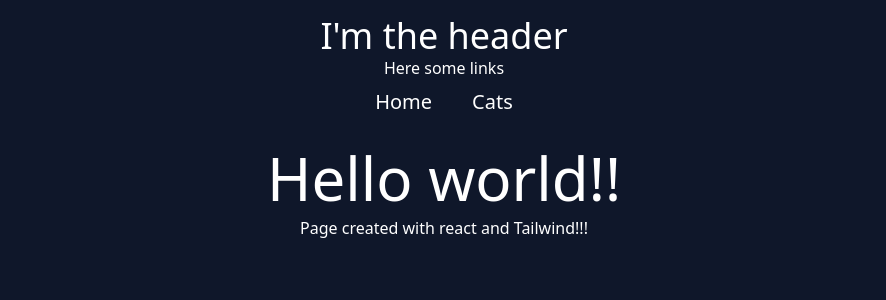
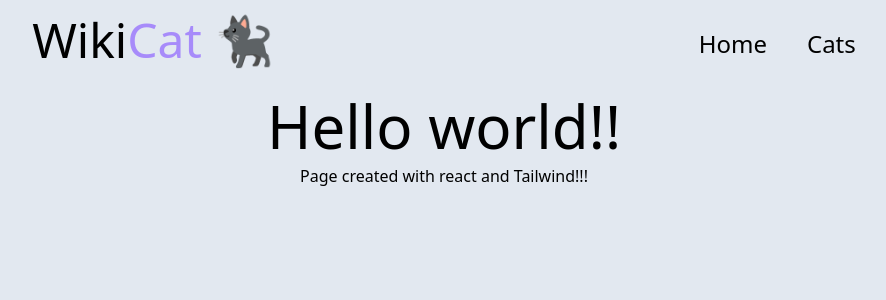
Before and after one commit to ArmandoAlmanza/WikiCat, a React (Vite) app: page / in a window 1280 px wide. Shown: the top 300 px of the page, without its empty margins (196-1082 px from the left). Built offline with nearby package versions, Linux system fonts and the light colour scheme.

Commit message:
start styling the page

```diff
--- a/index.html
+++ b/index.html
@@ -6,7 +6,7 @@
     <meta name="viewport" content="width=device-width, initial-scale=1.0" />
     <title>WikiCat</title>
   </head>
-  <body class="bg-slate-900 text-white h-screen">
+  <body class="bg-slate-200 h-screen text-black">
     <div id="root"></div>
     <script type="module" src="/src/main.jsx"></script>
   </body>
--- a/src/App.jsx
+++ b/src/App.jsx
@@ -1,13 +1,10 @@
-
 function App() {
     return (
-        <main className="">
-            <div className="p-4">
-                <h1 className="text-center text-6xl mb-2">Hello world!!</h1>
-                <p className="text-center">
-                    Page created with react and Tailwind!!!
-                </p>
-            </div>
+        <main className="p-4">
+            <h1 className="text-center text-6xl mb-2">Hello world!!</h1>
+            <p className="text-center">
+                Page created with react and Tailwind!!!
+            </p>
         </main>
     );
 }
--- /dev/null
+++ b/src/components/Cats/CatProperty.jsx
@@ -0,0 +1,12 @@
+const CatProperty = ({name, property}) => {
+    return (
+        <div>
+            <p>The cat has this {name} level {property} </p>
+			<p>{
+				property > 3 ? `Has a very high ${name} level` : ``
+			} </p>
+        </div>
+    );
+};
+
+export default CatProperty;
--- a/src/components/Cats/Cats.jsx
+++ b/src/components/Cats/Cats.jsx
@@ -13,6 +13,11 @@ const Cats = () => {
         origin: "",
         description: "",
         id: "",
+        adaptability: 0,
+        affection_level: 0,
+        dog_friendly: 0,
+        energy_level: 0,
+        social_needs: 0,
     });
 
     const [cats, setCats] = useState([]);
@@ -29,12 +34,22 @@ const Cats = () => {
     const message = "Select a cat and click the button to get the info";
 
     const changeCat = async () => {
-        getCats()
+        getCats();
         await fetch(url)
             .then((response) => response.json())
             .then((data) => {
                 const { url, breeds } = data[0];
-                const { name, origin, description, id } = breeds[0];
+                const {
+                    name,
+                    origin,
+                    description,
+                    id,
+                    adaptability,
+                    affection_level,
+                    dog_friendly,
+                    energy_level,
+                    social_needs,
+                } = breeds[0];
 
                 const newCat = {
                     name,
@@ -42,6 +57,11 @@ const Cats = () => {
                     origin,
                     description,
                     id,
+                    adaptability,
+                    affection_level,
+                    dog_friendly,
+                    energy_level,
+                    social_needs,
                 };
                 setCat({ ...cat, ...newCat });
             });
@@ -66,7 +86,30 @@ const Cats = () => {
                     : `This cat has his origin in ${cat.origin}`}
             </p>
             <p className="mb-4 text-xl">{cat.description}</p>
-            <img src={cat.url} alt={cat.id} />
+            <img src={cat.url} alt={cat.id} className="mb-4" />
+            {cat.description === "" ? (
+                ""
+            ) : (
+                <div>
+                    <p className="mb-4 text-xl">
+                        This cat is{" "}
+                        {cat.adaptability <= 3
+                            ? "not very adaptable to new places"
+                            : "very adaptive to new places"}{" "}
+                        his adaptability level is: {cat.adaptability}
+                    </p>
+                    <p className="mb-4 text-xl">{cat.affection_level}</p>
+                    <p className="mb-4 text-xl">{cat.dog_friendly}</p>
+                    <p className="mb-4 text-xl">{cat.energy_level}</p>
+                    <p className="mb-4 text-xl">
+                        This cat is{" "}
+                        {cat.social_needs <= 3
+                            ? "not very sotiable"
+                            : "very sotiable"}{" "}
+                        his social level is: {cat.social_needs}
+                    </p>
+                </div>
+            )}
         </div>
     );
 };
--- a/src/components/Header/Header.jsx
+++ b/src/components/Header/Header.jsx
@@ -2,12 +2,19 @@ import { Link } from "react-router-dom";
 
 const Header = () => {
     return (
-        <header className="text-center p-4">
-            <h3 className="text-4xl">I'm the header</h3>
-            <p>Here some links</p>
+        <header className="text-center p-4 flex justify-around items-center flex-col md:flex-row">
+            <div>
+                <h3 className="text-5xl">
+                    Wiki<span className="text-violet-400">Cat</span>{" "} 🐈‍⬛
+                </h3>
+            </div>
             <nav className="flex justify-center mt-2 gap-7">
-                <Link className="mr-3 text-xl" to="/">Home</Link>
-                <Link className="text-xl" to="/cats">Cats</Link>
+                <Link className="mr-3 text-2xl hover:text-violet-600 transition-all" to="/">
+                    Home
+                </Link>
+                <Link className="text-2xl hover:text-violet-600 transition-all" to="/cats">
+                    Cats
+                </Link>
             </nav>
         </header>
     );
```
